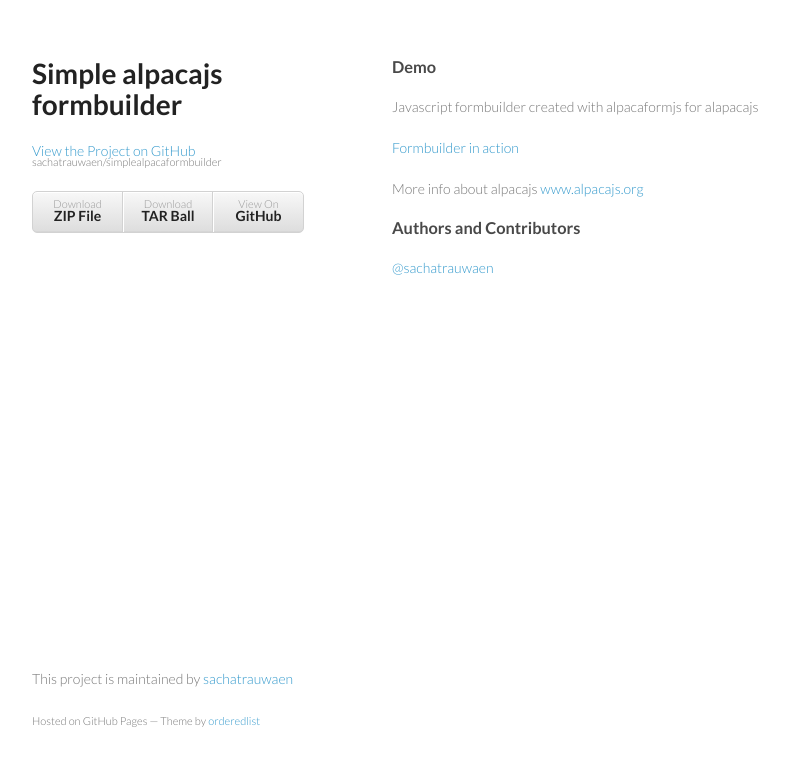
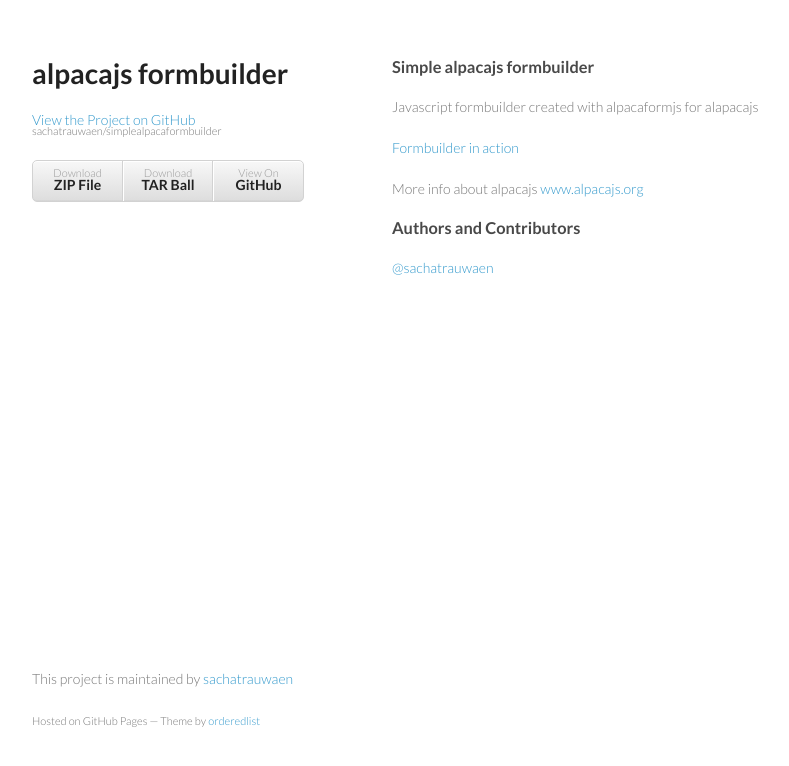
Before and after one commit to sachatrauwaen/simplealpacaformbuilder, a plain HTML site: page index.html in a window 1280 px wide. Shown: the whole page, without its empty margins (178-967 px from the left). Drawn offline with Linux system fonts and the light colour scheme.

Commit message:
Update index.html

```diff
--- a/index.html
+++ b/index.html
@@ -15,7 +15,7 @@
   <body>
     <div class="wrapper">
       <header>
-        <h1>Simple alpacajs formbuilder</h1>
+        <h1>alpacajs formbuilder</h1>
 
         <p class="view"><a href="https://github.com/sachatrauwaen/simplealpacaformbuilder">View the Project on GitHub <small>sachatrauwaen/simplealpacaformbuilder</small></a></p>
 
@@ -28,7 +28,7 @@
       </header>
       <section>
         <h3>
-<a id="welcome" class="anchor" href="#welcome" aria-hidden="true"><span class="octicon octicon-link"></span></a>Demo</h3>
+<a id="welcome" class="anchor" href="#welcome" aria-hidden="true"><span class="octicon octicon-link"></span></a>Simple alpacajs formbuilder</h3>
 
 <p>Javascript formbuilder created with alpacaformjs for alapacajs</p>
 
```
